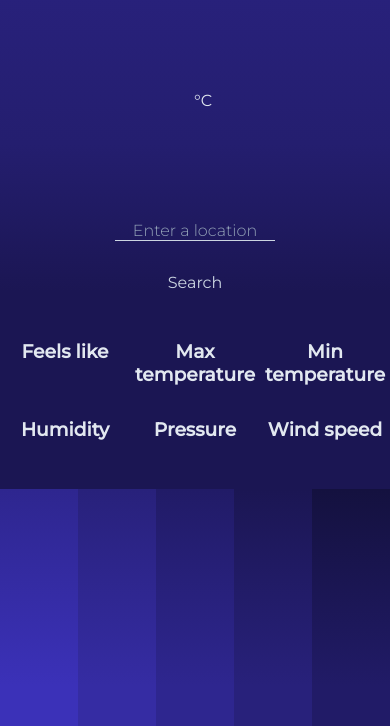
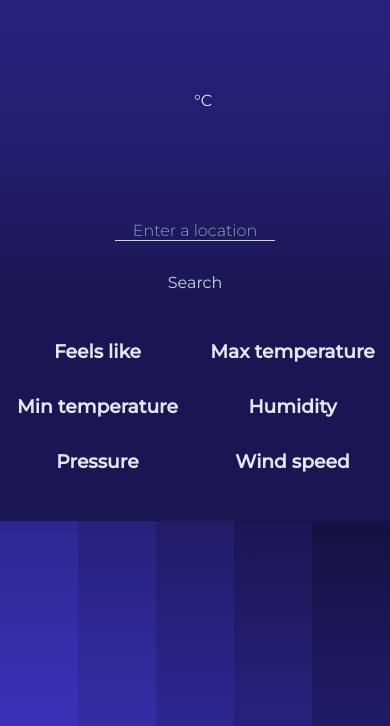
Before and after one commit to Vitalii-Harkavenko/weather-app, a website built with webpack: page dist/index.html in a window 390 px wide. Shown: the part 69-795 px from the top of the page. Built offline with Linux system fonts and the light colour scheme; no server answers.

Commit message:
fixed mobile width bug

```diff
--- a/src/css/main.scss
+++ b/src/css/main.scss
@@ -150,7 +150,7 @@ html, body {
 
 				#other-info {
 					display: grid;
-					grid-template-columns: 1fr 1fr 1fr;
+					grid-template-columns: 1fr 1fr;
 					background-color: darken(color(main), 30%);
 					flex-grow: 1;
 					padding-top: 2rem;
```
Also changed, not shown: dist/bundle.js, src/css/main.css, 1 other file.
